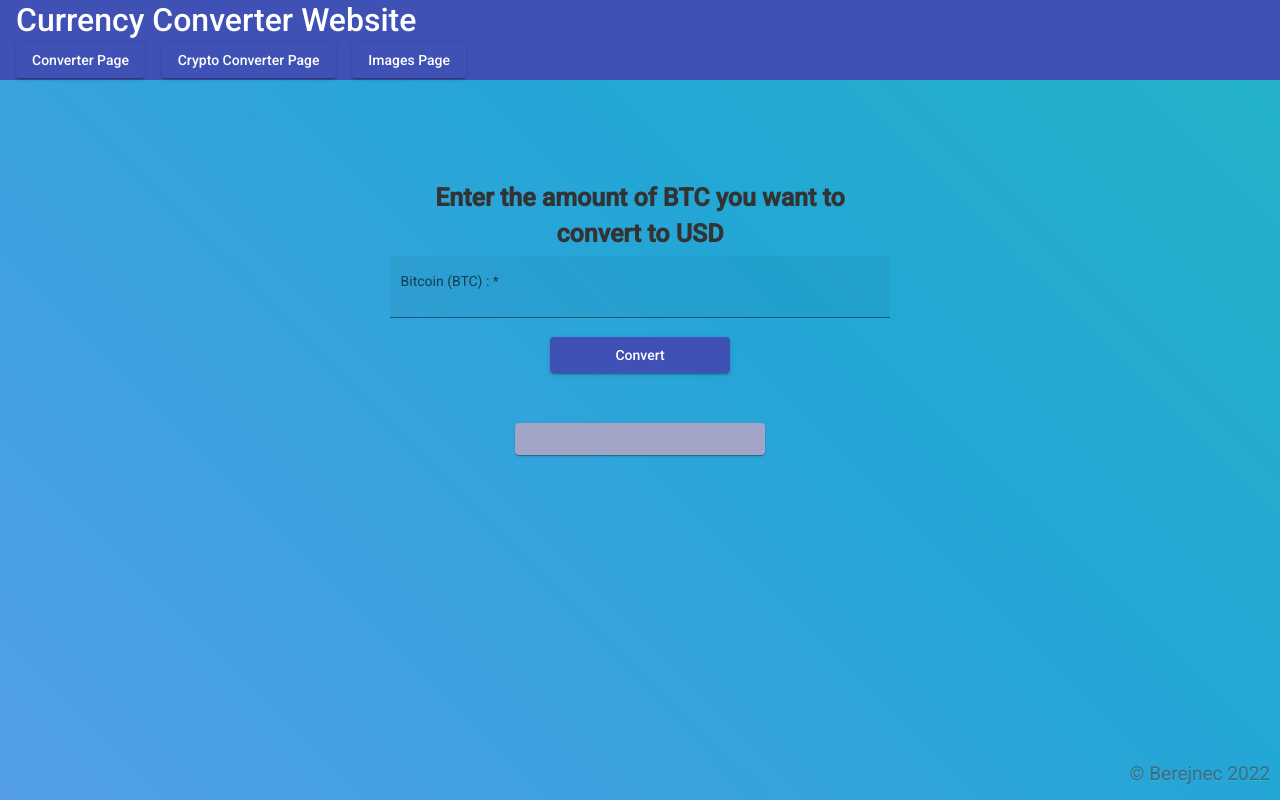
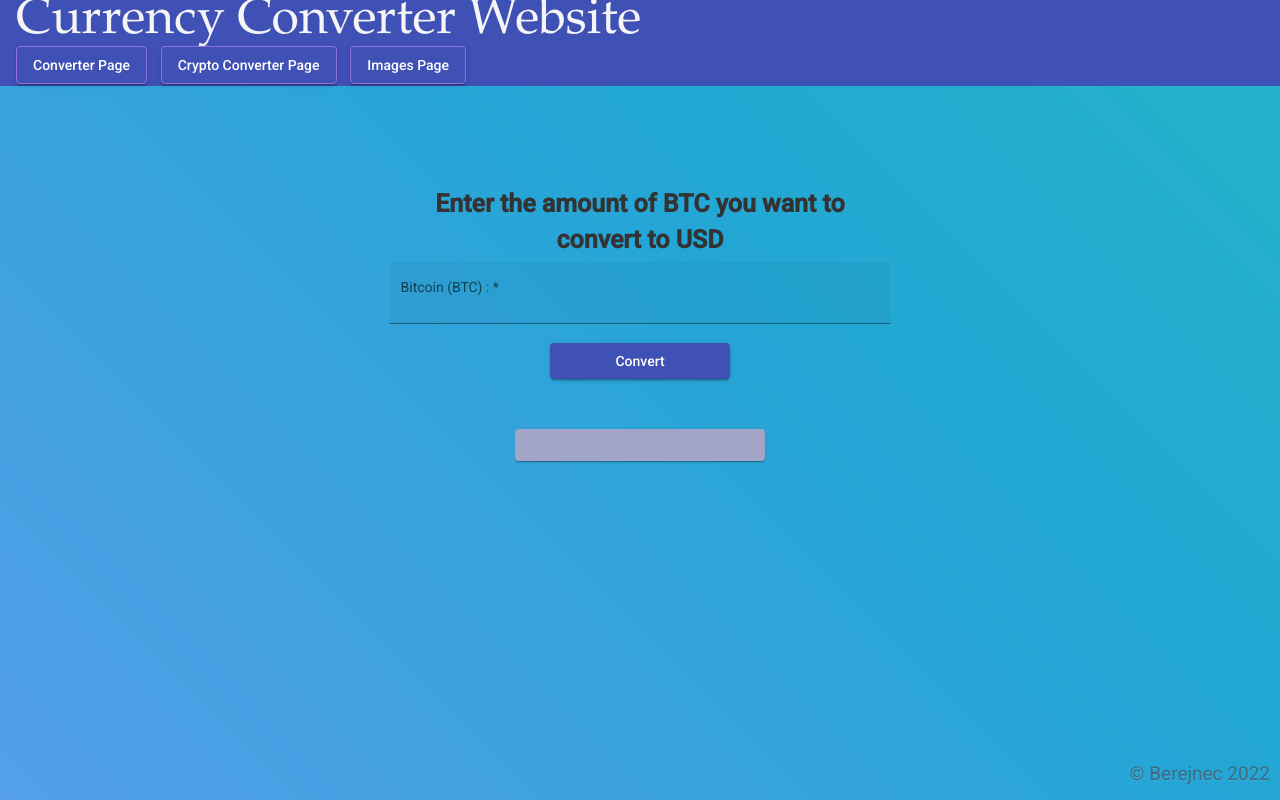
Before and after one commit to Berejnec/currency-website, an Angular app: page /crypto-converter in a window 1280 px wide. Built offline with nearby package versions, Linux system fonts and the light colour scheme; no server answers.

Commit message:
toolbar styles

```diff
--- a/src/app/shared/toolbar/toolbar.component.css
+++ b/src/app/shared/toolbar/toolbar.component.css
@@ -1,13 +1,16 @@
 mat-toolbar-row {
   min-height: 30px !important;
-  height: 40px !important;
+  height: 43px !important;
 }
 
 .nav-button {
   /*background-color: #6d7fe3;*/
+  border: 1px solid mediumpurple;
 }
 #title {
-  font-size: xx-large;
+  font-size: 50px;
+  font-family: Garamond, serif;
+  color: whitesmoke;
 }
 
 .buttons {
```
